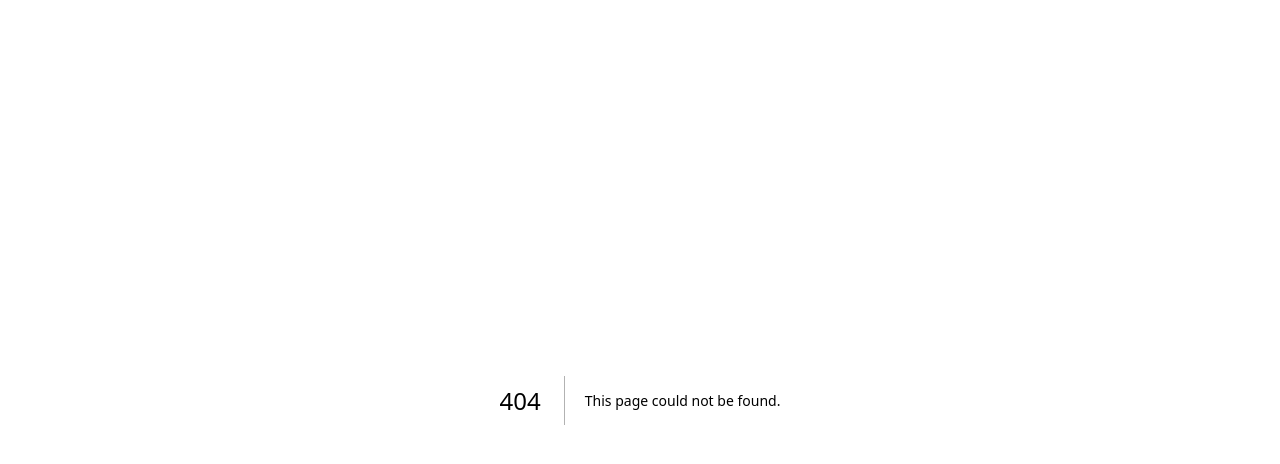
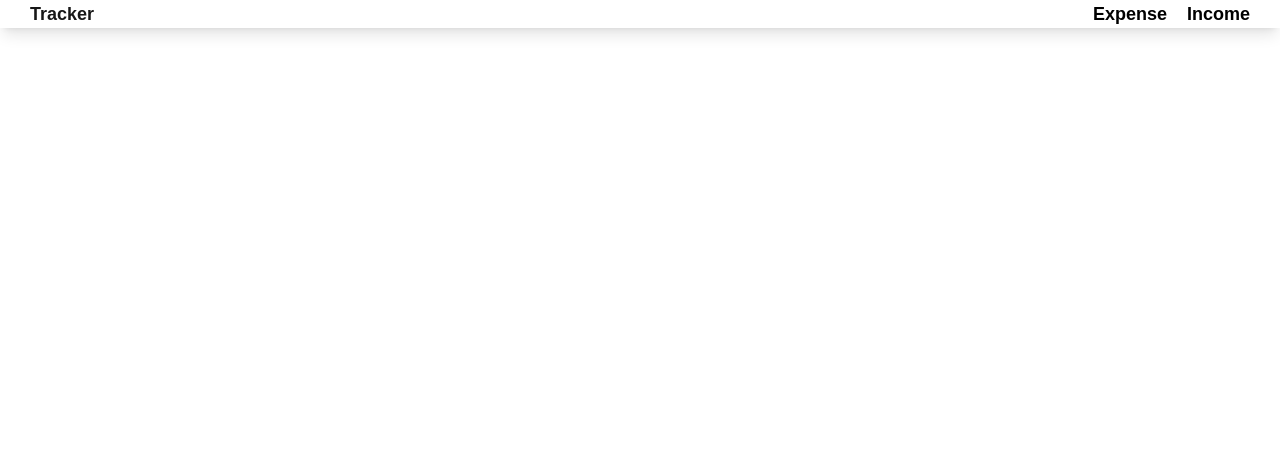
Before and after one commit to Biokes/hotels-booker, a Next.js app: page /expense in a window 1280 px wide. Before the commit this address had no page. Shown: the top 464 px of the page. Built offline with nearby package versions, Linux system fonts and the light colour scheme; a web font is replaced by a local one.

Commit message:
refactor buttons

```diff
--- /dev/null
+++ b/app/expense/page.tsx
@@ -0,0 +1,10 @@
+import Navbar from "@/components/expense/Navbar";
+
+export default function ExpensePage(){
+    return (
+        <>
+            <Navbar index={0}/>
+        </>
+
+    )
+}
--- /dev/null
+++ b/components/expense/Navbar.tsx
@@ -0,0 +1,13 @@
+import Link from "next/link";
+import styles from '@/styles/reuseable.module.css'
+export default function Navbar(props:{index:number}){
+    return (
+        <div className={'flex justify-between items-center px-[20px] md:px-[30px] shadow-lg'}>
+            <p className='text-lg font-bold'>Tracker</p>
+            <div className={`flex gap-[20px]`}>
+                <Link href={'/expense'} className={`${props.index === 0? "text-black font-semibold text-lg " :styles.current}`}>Expense</Link>
+                <Link href={'/income'} className={'text-black font-semibold text-lg'}>Income</Link>
+            </div>
+        </div>
+    )
+}
--- /dev/null
+++ b/components/expense/expenses.tsx
@@ -0,0 +1,7 @@
+export default function Expenses(){
+    return (
+        <div>
+
+        </div>
+    )
+}
--- a/components/home/HomeHero.tsx
+++ b/components/home/HomeHero.tsx
@@ -68,8 +68,8 @@ export default function HomeHero() {
                             />
                         </div>
                         <div className="flex flex-col gap-[20px] w-full">
-                            <div className="flex flex-col gap-[10px]">
-                                <p className="text-gray-700 font-thin text-sm">Arrival Date</p>
+                            <div>
+                                {/*<p className="text-gray-700 font-thin text-sm">Arrival Date</p>*/}
                                 <div className="relative flex w-4/5 justify-between">
                                     <DesktopDatePicker
                                         label="Arrival Date"
@@ -80,11 +80,11 @@ export default function HomeHero() {
                                         sx={{width: '120%', padding: 2, border: '1px solid', borderColor: 'transparent', borderRadius: '4px', fontSize: '0.875rem', color: 'black',
                                             outline: 'none', '&:focus': {ring: 2, ringColor: '#008eef', borderColor: '#008eef',},}}
                                     />
-                                    <span className="absolute flex justify-center pointer-events-none">
-                                        <DateRange
-                                            className="h-[18px] w-[18px] ml-[200px] mt-[10px] text-[#475661]"
-                                        />
-                                    </span>
+                                    {/*<span className="absolute flex justify-center pointer-events-none">*/}
+                                    {/*    <DateRange*/}
+                                    {/*        className="h-[18px] w-[18px] ml-[200px] mt-[10px] text-[#475661]"*/}
+                                    {/*    />*/}
+                                    {/*</span>*/}
                                 </div>
                             </div>
                             <div className="flex flex-col gap-[10px]">
--- a/components/home/booking.tsx
+++ b/components/home/booking.tsx
@@ -80,13 +80,13 @@ export default function Booking(props:{data:RoomsData[]}){
                 <p className={'text-gray-600'}>Find Hotel By city</p>
                 <form onSubmit={search} className={'flex flex-col w-full  gap-[10px]'}>
                     <input type="text" placeholder="City name..." name={'cityName'} value={cityName}
-                           className={'w-[70%] lg:w-[50%] h-[50px] rounded-md text-black p-[5px]'}
+                           className={'w-[70%] lg:w-[30%] h-[40px] rounded-md text-black p-[5px]'}
                            onChange={(e) => {
                                setCityName(e.target.value)
                                setValidName(validate(cityName.trim()))
                            }}/>
-                    <Button type={'submit'} disabled={!isValidName || isLoading}
-                            className={`w-[30%] h-[30px] text-white lg:w-[25%] lg:h-[40px] md:text-lg hover:cursor-pointer ${isValidName ? 'bg-blue-600' : 'bg-gray-400'}`}>
+                    <Button type={'submit'} disabled={!isValidName || isLoading} variant={'contained'}
+                            className={`w-[30%] h-[30px] text-white lg:w-[15%] lg:h-[40px] md:text-lg hover:cursor-pointer`}>
                         {isLoading ? <Icon icon='line-md:loading-loop' width={15} height={15}/> : "Find city"}
                     </Button>
                 </form>
--- a/components/home/footer.tsx
+++ b/components/home/footer.tsx
@@ -53,11 +53,11 @@ export default function Footer() {
                         <form >
                             <input
                                 data-testid={'email_input'} type={'email'} value={email} placeholder={'Enter your email'}
-                                className={'w-[80%] text-black h-[30px] rounded-sm my-[10px] pl-[7px]'} onChange={(e) => {
+                                className={'w-[80%] text-black h-[30px] rounded-sm my-[10px] pl-[7px] outline-1'} onChange={(e) => {
                                 setEmail(e.target.value)
                                 setValidMail(isValid(email))
                             }}/>
-                            <Button sx={{width:'60%', paddingBlock:'5px', backgroundColor:'#cee1f3'}} disabled={!isValidEmail} onClick={handleSubmit}>
+                            <Button sx={{width:'60%', paddingBlock:'5px'}} variant={'outlined'} disabled={!isValidEmail} onClick={handleSubmit}>
                                 Subscribe
                             </Button>
                         </form>
--- /dev/null
+++ b/components/reuseables/styles.module.css
@@ -0,0 +1,8 @@
+.text{
+    border-image: linear-gradient( to right, #000000, #000000 )0 0  1 0;
+    border-width: 2px;
+    @apply cursor-pointer
+}
+.current{
+    @apply font-light justify-center items-center p-[10px_5px] cursor-pointer;
+}
--- a/package.json
+++ b/package.json
@@ -18,7 +18,7 @@
     "@reduxjs/toolkit": "^2.3.0",
     "@types/redux-persist": "^4.3.1",
     "connect": "^3.7.0",
-    "date-fns": "^4.1.0",
+    "date-fns": "2.28.0",
     "hamburger-react": "^2.5.1",
     "next": "15.0.2",
     "react": "^18.3.1",
--- a/redux/userSlice.ts
+++ b/redux/userSlice.ts
@@ -11,6 +11,7 @@ const UserSlice = createSlice({
     reducers:{
         setBaseUrl(state,action:PayloadAction<string>){
             state.base_url = action.payload
+
         }
     }
 })
```
Also changed, not shown: 1 other file (tests, documents, lock files or other folders).
